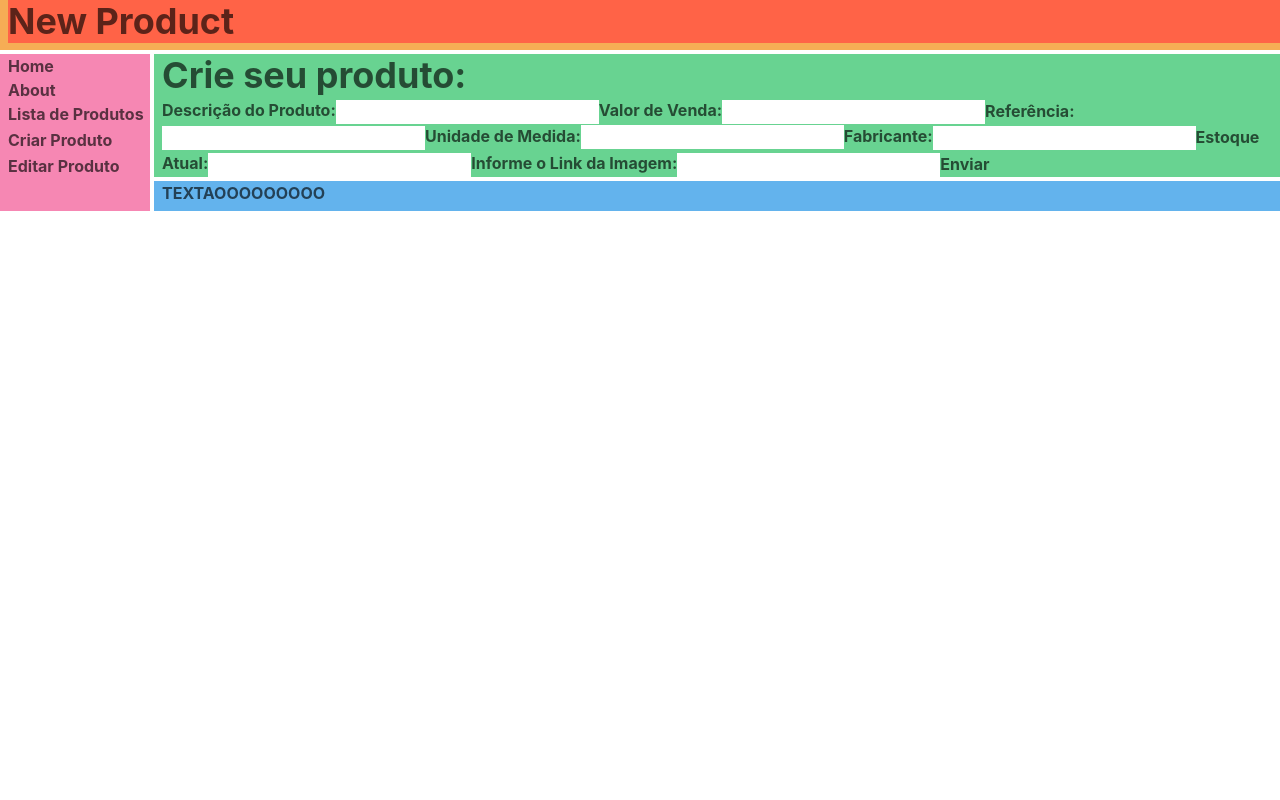
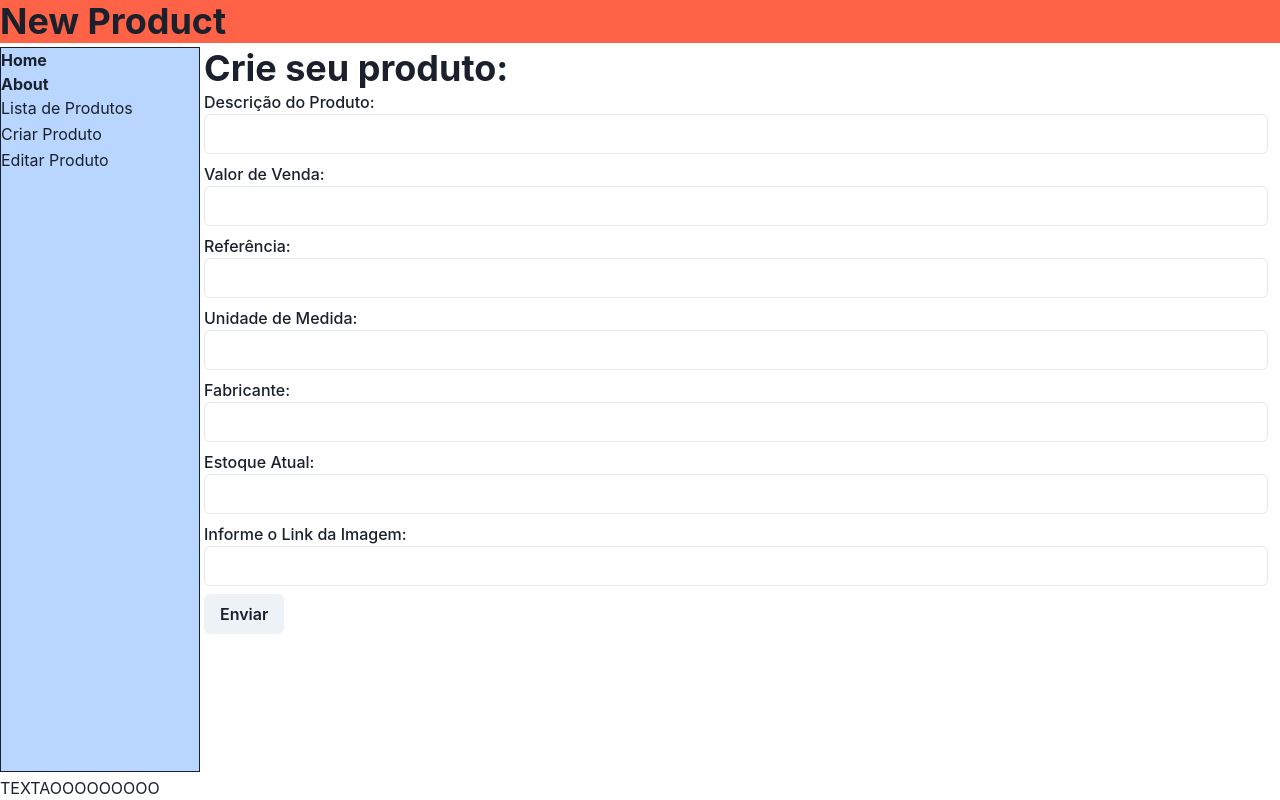
Before and after one commit to ZanellaIgor/teste_front, a React (Create React App) app: page /Produtos/Criar_Produto in a window 1280 px wide. Built offline with nearby package versions, Linux system fonts and the light colour scheme.

Commit message:
init-chakra

```diff
--- a/src/pages/EditProduct/EditProduct.js
+++ b/src/pages/EditProduct/EditProduct.js
@@ -8,7 +8,7 @@ import { Heading } from '@chakra-ui/react';
 const EditProduct = () => {
     const { id } = useParams();
 
-    const baseURL = "https://windelweb.windel.com.br:3000/teste-front"
+    const baseURL = "https://homologacao.windel.com.br:3000/teste-front"
     const text = "Editar"
     const handleClick = () => {
         console.log("esta no edit")
--- a/src/pages/Routes/ProductRoutes.js
+++ b/src/pages/Routes/ProductRoutes.js
@@ -5,8 +5,6 @@ import { BrowserRouter, Route, Routes } from 'react-router-dom';
 import About from '../components/About';
 import Footer from '../components/Footer';
 import { Header } from '../components/Header';
-
-
 import Home from '../components/Home';
 import Navbar from '../components/Navbar';
 import CreateProduct from '../CreateProduct/CreateProduct';
@@ -17,34 +15,30 @@ const ProductRoutes = () => {
 
     return (
         <BrowserRouter>
-            <Grid templateAreas={`"header header"
-                  "nav main"
-                  "nav footer"`}
-                gridTemplateRows={'25% 1fr 30px'}
-                gridTemplateColumns={'150px 1fr'}
-                h='200px'
-                gap='1'
-                color='blackAlpha.700'
-                fontWeight='bold'
+            <Grid
+                h="100vh"
+                templateRows="auto 1fr auto"
+                templateColumns="200px 1fr"
+                gap={1}
             >
-                <GridItem  pl='2' bg='orange.300' area={'header'}>
+                <GridItem rowSpan={1} colSpan={2}>
                     <Header />
                 </GridItem>
-
-                <GridItem pl='2' bg='pink.300' area={'nav'}>
+                <GridItem rowSpan={1} colSpan={1} bg = ' #B8D6FF ' border='1px solid '>
                     <Navbar />
                 </GridItem>
 
-                <GridItem pl='2' bg='green.300' area={'main'}>
+
+                <GridItem rowSpan={1} colSpan={1}>
                     <Routes>
                         <Route path='/' element={<Home />} />
-                        <Route path='/About' element={<About/>} />
+                        <Route path='/About' element={<About />} />
                         <Route path='/Produtos' element={<RenderListProduct />} />
                         <Route path='/Produtos/Criar_Produto' element={<CreateProduct />} />
                         <Route path='/Produtos/Editar_Produto/:id' element={<EditProduct />} />
                     </Routes>
                 </GridItem>
-                <GridItem pl='2' bg='blue.300' area={'footer'}>
+                <GridItem rowSpan={1} colSpan={1}>
                     <Footer />
                 </GridItem>
             </Grid>
--- a/src/pages/components/InputProduct.js
+++ b/src/pages/components/InputProduct.js
@@ -1,5 +1,6 @@
+import { FormLabel, Input, Box, FormControl, Button } from '@chakra-ui/react'
 import { useState } from 'react'
-import styles from "./InputProduct.module.css"
+
 
 const InputProduct = ({ handleClick, text }) => {
 
@@ -14,7 +15,7 @@ const InputProduct = ({ handleClick, text }) => {
   //error
   const [error, setError] = useState("");
 
-  const url = "https://windelweb.windel.com.br:3000/teste-front"
+  const url = "https://homologacao.windel.com.br:3000/teste-front"
 
   const produto = {
     nome: descProduto,
@@ -57,68 +58,82 @@ const InputProduct = ({ handleClick, text }) => {
   }
 
   return (
-    <div>
+    <Box>
       <form>
-        <label>
+        <FormControl>
+          <FormLabel>
             Descrição do Produto:
-          <input
+            <Input
               type="text"
               onChange={(e) => setDescProduto(e.target.value)}
               value={descProduto}
               required
             />
-        </label>
-        <label>
+          </FormLabel>
+        </FormControl>
+        <FormControl>
+          <FormLabel>
             Valor de Venda:
-          <input type="number"
+            <Input type="number"
               step="0.01"
               onChange={(e) => setVlrVenda(e.target.value)}
               value={vlrVenda}
               required
             />
-        </label>
-        <label>
+          </FormLabel>
+        </FormControl>
+        <FormControl>
+          <FormLabel>
             Referência:
-          <input
+            <Input
               type="text"
               onChange={(e) => setRefProduto(e.target.value)}
               value={refProduto}
             />
-        </label>
+          </FormLabel>
+        </FormControl>
+        <FormControl>
+
+          <FormLabel>
             Unidade de Medida:
-        <input
+            <Input
               type="text"
               onChange={(e) => setUn(e.target.value)}
               value={un}
               required
             />
-        <label>
+          </FormLabel>
+        </FormControl>
+        <FormLabel>
           Fabricante:
-          <input
+          <Input
             type="text"
             onChange={(e) => setFabProduto(e.target.value)}
             value={fabProduto}
           />
-        </label>
-        <label>
+        </FormLabel>
+        <FormControl>
+          <FormLabel>
             Estoque Atual:
-          <input
+            <Input
               type="number"
               onChange={(e) => setEstoqueProduto(e.target.value)}
               value={estoqueProduto}
             />
-        </label>
-        <label>Informe o Link da Imagem:
-          <input
+          </FormLabel>
+        </FormControl>
+        <FormControl>
+          <FormLabel>Informe o Link da Imagem:
+            <Input
               type="url"
               onChange={(e) => setImagem(e.target.value)}
               value={imagem} />
-        </label>
-        {error && <p className={styles.error}>{error}</p>}
-        <button type='button' onClick={handleClickForm}>{text}</button>
-
+          </FormLabel>
+        </FormControl>
+        {error && <p>{error}</p>}
+        <Button type='button' onClick={handleClickForm}>{text}</Button>
       </form>
-    </div>
+    </Box>
   )
 }
 
--- a/src/pages/components/InputProduct.module.css
+++ /dev/null
@@ -1,4 +0,0 @@
-.error{
-    border: 1px solid red;
-    color: red;
-}
```
Also changed, not shown: src/pages/RenderListProduct/RenderListProduct.module.css (deleted, +0 -41 lines). Lines whose indentation alone changed are shown as unchanged.
